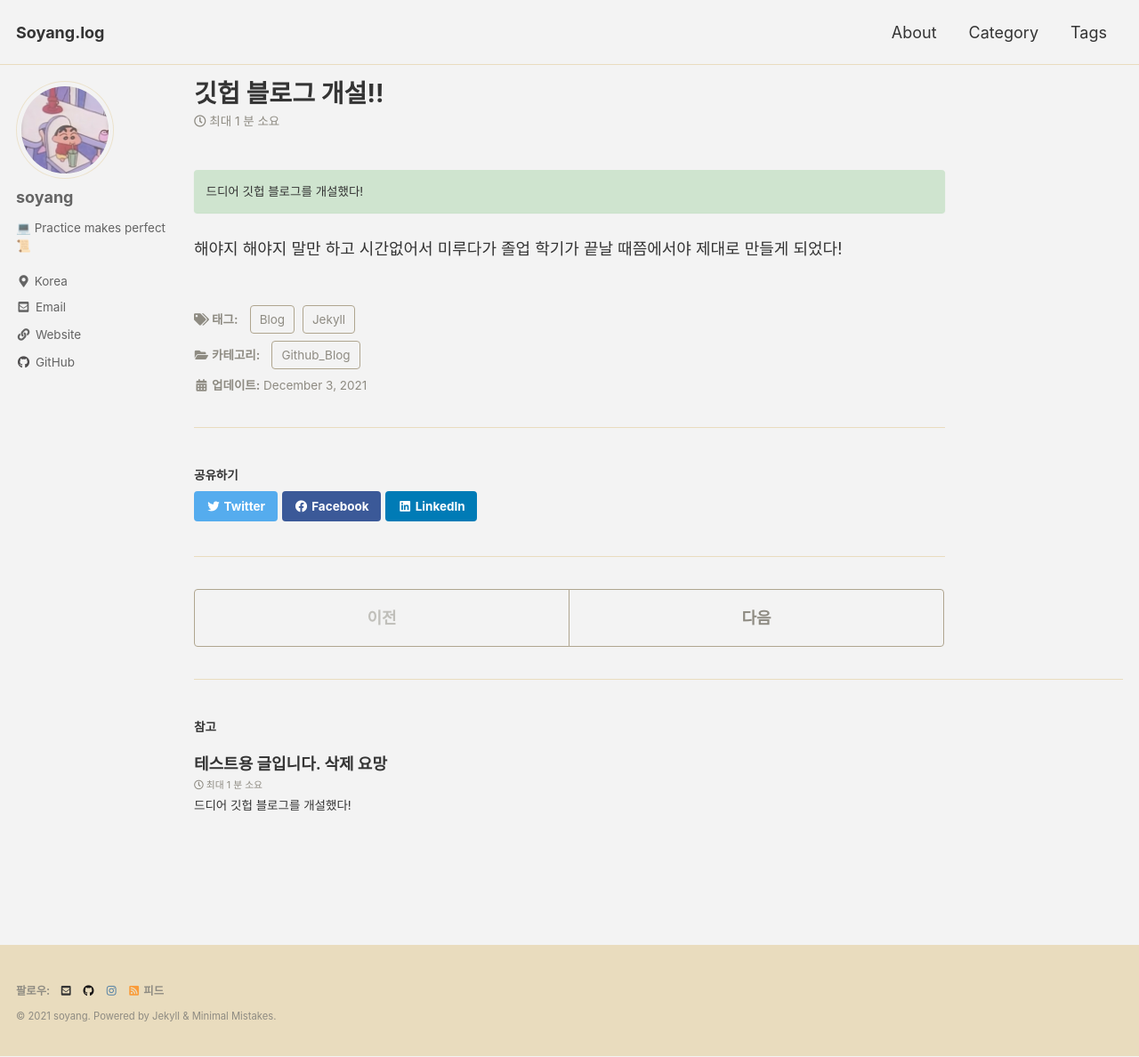
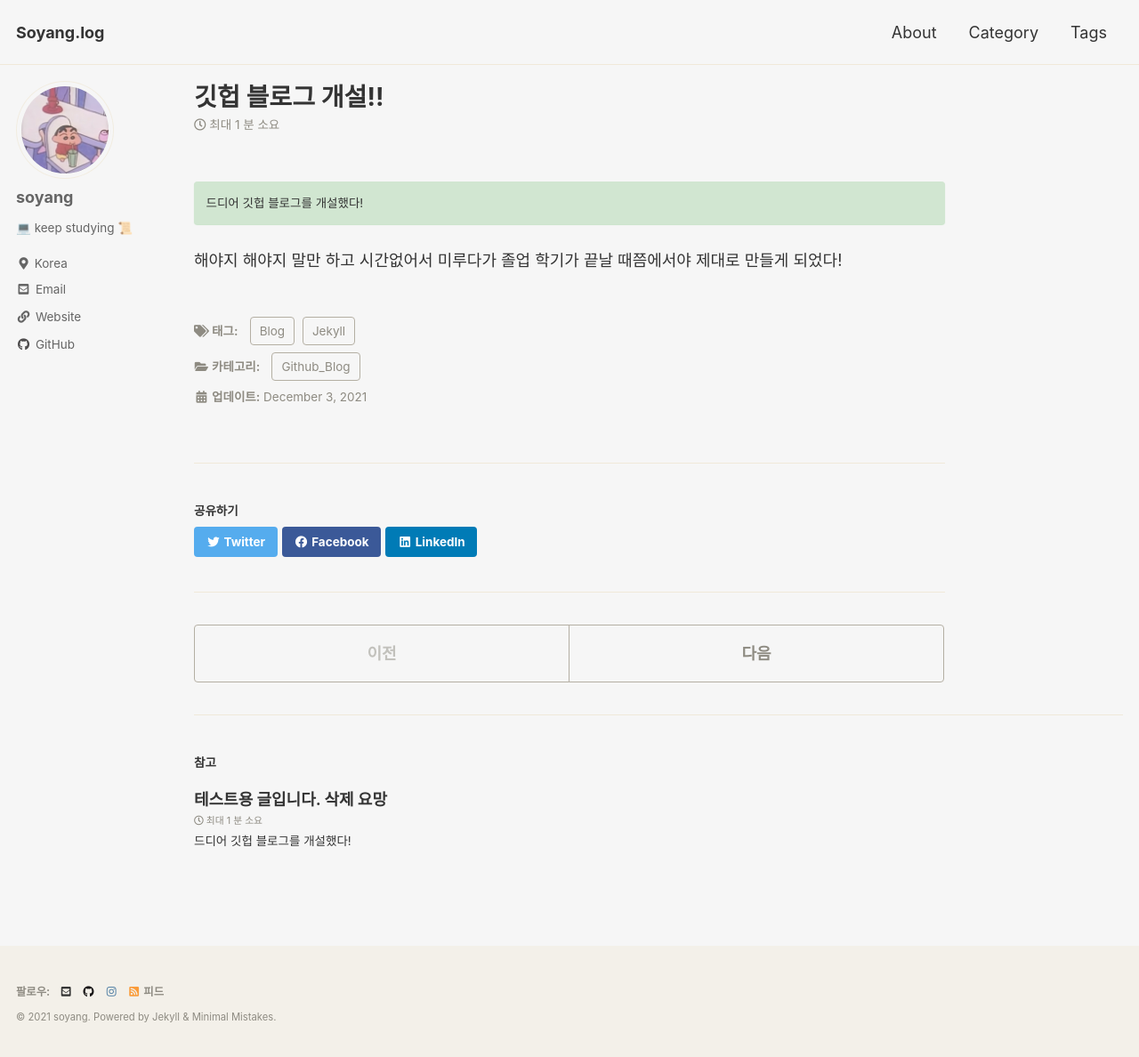
Before and after one commit to kimsoyeong/kimsoyeong-github.io, a Jekyll site: the page built from _posts/Github_Blog/2021-12-03-open-github-io.md, in a window 1280 px wide and 1188 px high. Shown: the whole window at 89% size. Built offline with Jekyll 4.4.1, drawn with Linux system fonts in a browser that asks for light colours; cached includes are drawn as plain includes.

Commit message:
Edit color of theme

```diff
--- a/_config.yml
+++ b/_config.yml
@@ -104,7 +104,7 @@ analytics:
 author:
   name             : "soyang"
   avatar           : "/assets/images/bio-photo.jpg"
-  bio              : "💻 Practice makes perfect 📜"
+  bio              : "💻 keep studying 📜"
   location         : "Korea"
   email            :
   links:
--- a/_sass/minimal-mistakes/_page.scss
+++ b/_sass/minimal-mistakes/_page.scss
@@ -49,7 +49,7 @@ body {
 
   .page__inner-wrap {
     float: left;
-    margin-top: 1em;
+    margin-top: 1.2em;
     margin-left: 0;
     margin-right: 0;
     width: 100%;
@@ -64,6 +64,10 @@ body {
       margin-right: 0;
       width: 100%;
       clear: both;
+    }
+
+    .page__meta {
+      margin-bottom: 2em;
     }
   }
 }
--- a/_sass/minimal-mistakes/skins/_dirt.scss
+++ b/_sass/minimal-mistakes/skins/_dirt.scss
@@ -3,12 +3,12 @@
    ========================================================================== */
 
 /* Colors */
-$background-color: #f3f3f3 !default;
+$background-color: #f6f6f6 !default; // #f3f3f3 !default
 $text-color: #343434 !default;
 $muted-text-color: #8e8b82 !default;
 $primary-color: #343434 !default;
-$border-color: #e9dcbe !default;
-$footer-background-color: #e9dcbe !default;
+$border-color: #f0e9d9 !default; // #ebe2ce !default
+$footer-background-color: #f3f0e9 !default; // #ebe2ce !default
 $link-color: #343434 !default;
 $masthead-link-color: $text-color !default;
 $masthead-link-color-hover: $text-color !default;
```
